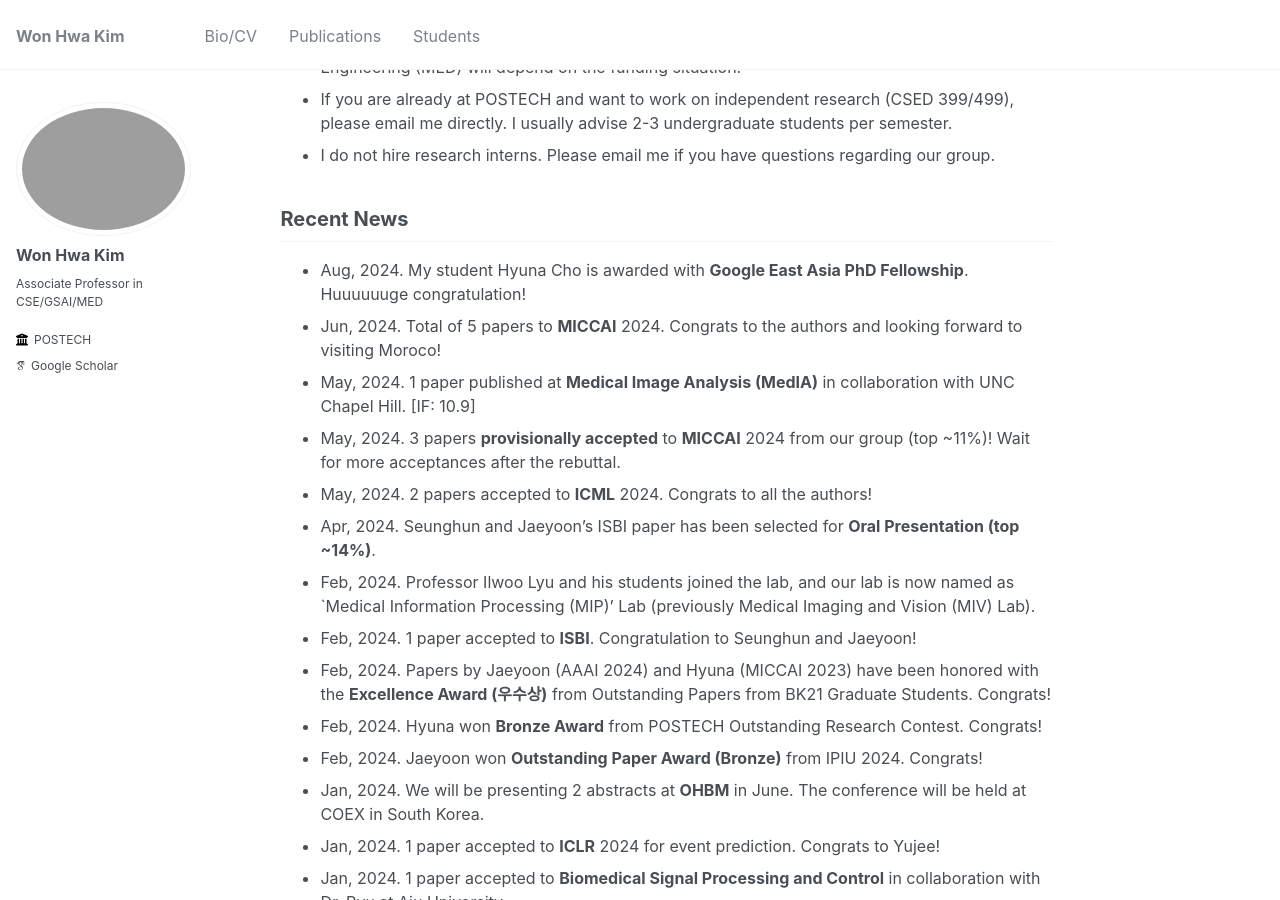
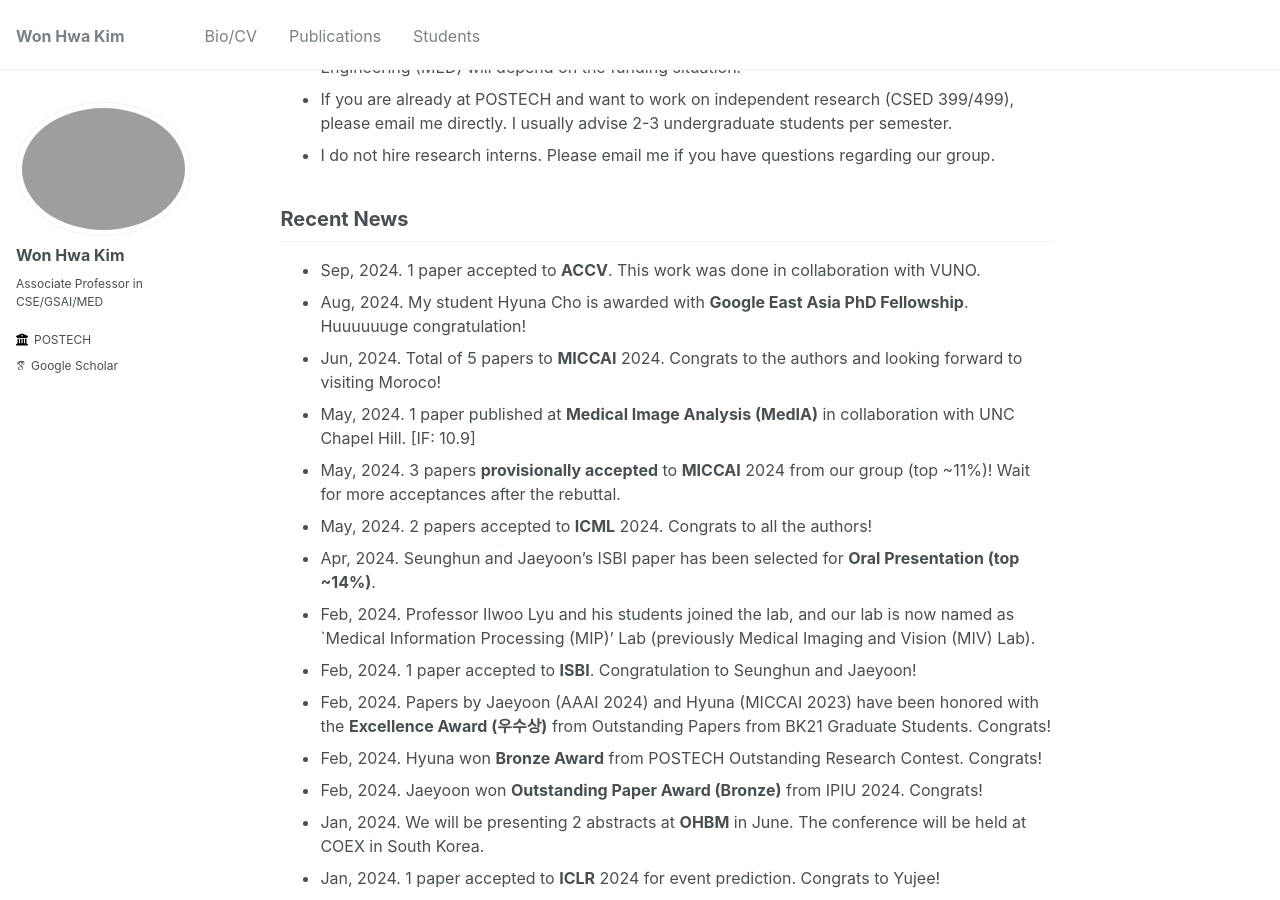
Before and after one commit to wwplato/wwplato.github.io, a Jekyll site: the page built from _pages/about.md, in a window 1280 px wide and 900 px high, scrolled down 620 px. Built offline with Jekyll 4.4.1, drawn with Linux system fonts in a browser that asks for light colours; some web fonts are replaced.

Commit message:
Update about.md

```diff
--- a/_pages/about.md
+++ b/_pages/about.md
@@ -32,6 +32,7 @@ I am always looking for highly **self-motivated** students with long term goals.
 
 Recent News
 -----
+* Sep, 2024. 1 paper accepted to **ACCV**. This work was done in collaboration with VUNO.
 * Aug, 2024. My student Hyuna Cho is awarded with **Google East Asia PhD Fellowship**. Huuuuuuge congratulation!
 * Jun, 2024. Total of 5 papers to **MICCAI** 2024. Congrats to the authors and looking forward to visiting Moroco!
 * May, 2024. 1 paper published at **Medical Image Analysis (MedIA)** in collaboration with UNC Chapel Hill. [IF: 10.9]
```
